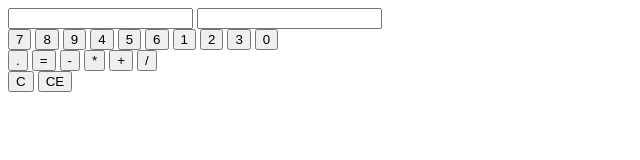
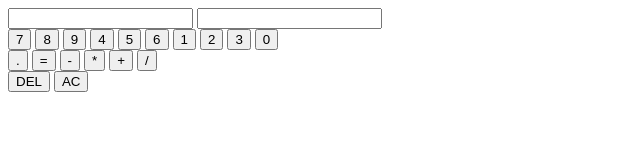
Before and after one commit to iamoen28/Calculator, a plain HTML site: page index.html in a window 1280 px wide. Shown: the full height of the page, 0-640 px from the left. Drawn offline with Linux system fonts and the light colour scheme.

Commit message:
Added DEL and AC button

```diff
--- a/index.html
+++ b/index.html
@@ -36,8 +36,8 @@
                 <button>/</button>
             </div>
             <div id="others">
-                <button>C</button>
-                <button>CE</button>
+                <button>DEL</button>
+                <button>AC</button>
             </div>
         </div>
     </div>
```
